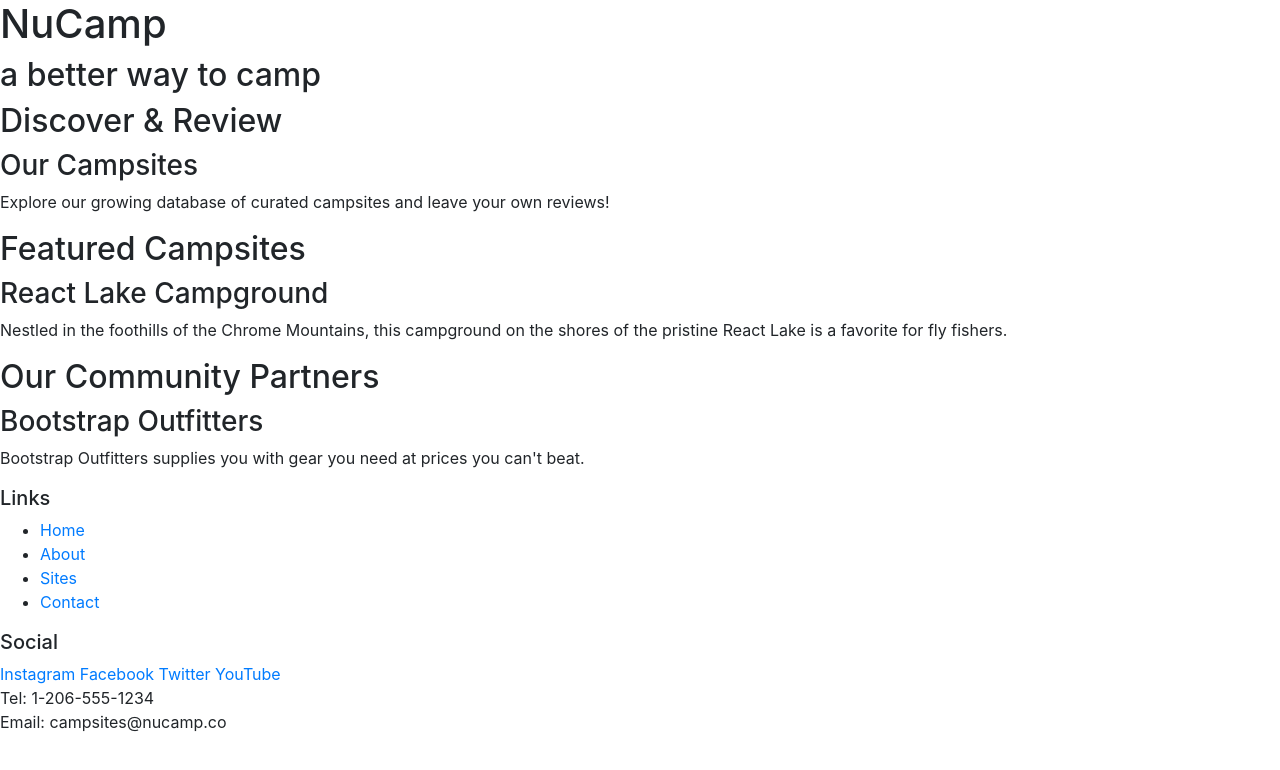
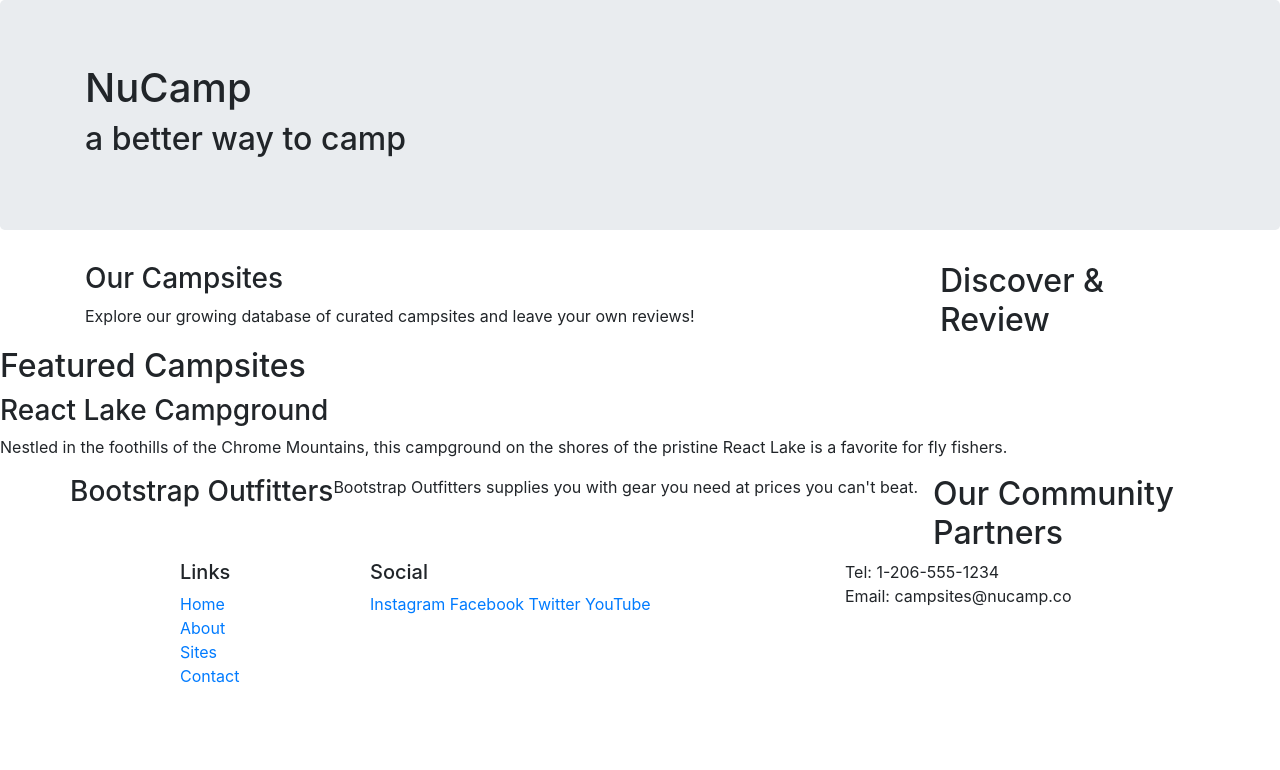
Before and after one commit to marcial2020/-nucamp-bootstrap, a website: page index.html in a window 1280 px wide. Drawn offline with nearby package versions, Linux system fonts and the light colour scheme.

Commit message:
Add my files

```diff
--- a/index.html
+++ b/index.html
@@ -14,17 +14,27 @@
 
 <body>
 
-    <header>
-        <div>
+    <header class="jumbotron">
+        <div class="container">
+            <div class="row">
+                <div class="col">
                     <h1>NuCamp</h1>
                     <h2>a better way to camp</h2>
                 </div>
+            </div>
+        </div>
     </header>
 
-    <div>
+    <div class="container">
+        <div class="row">
+            <div class="col-sm order-sm-last col-md-3">
                 <h2>Discover & Review</h2>
+            </div>
+            <div class="col">
                 <h3>Our Campsites</h3>
                 <p>Explore our growing database of curated campsites and leave your own reviews!</p>
+            </div>
+        </div>
     </div>
 
         <div>
@@ -32,31 +42,40 @@
             <h3>React Lake Campground</h3>
             <p>Nestled in the foothills of the Chrome Mountains, this campground on the shores of the pristine React Lake is a favorite for fly fishers.</p>
         </div>
+    </div>
+</div>
 
-    <div>
+        <div class="container">
+            <div class="row">
+                <div class="col-sm order-sm-last col-md-3">
                      <h2>Our Community Partners</h2>
+                </div>
                     <h3>Bootstrap Outfitters</h3>
                     <p>Bootstrap Outfitters supplies you with gear you need at prices you can't beat.</p>
             </div>
+        </div>
+    </div>
 
     <footer>
-        <div>
+        <div  class="container">
+            <div class="row">
+                <div class="col-4 col-sm-2 offset-1">
                     <h5>Links</h5>
-            <ul>
+                        <ul class="list-unstyled">
                             <li><a href="#">Home</a></li>
                             <li><a href="#">About</a></li>
                             <li><a href="#">Sites</a></li>
                             <li><a href="#">Contact</a></li>
                         </ul>
                 </div>
-        <div>
+        <div class="col-6 col-sm-5">
             <h5>Social</h5>
             <a href="http://instagram.com/">Instagram</a>
             <a href="http://facebook.com/">Facebook</a>
             <a href="http://twitter.com/">Twitter</a>
             <a href="http://youtube.com/">YouTube</a>
         </div>
-        <div>
+        <div class="col-sm-4">
             Tel: 1-206-555-1234<br />
             Email: campsites@nucamp.co
         </div>
```
Lines whose indentation alone changed are shown as unchanged.
